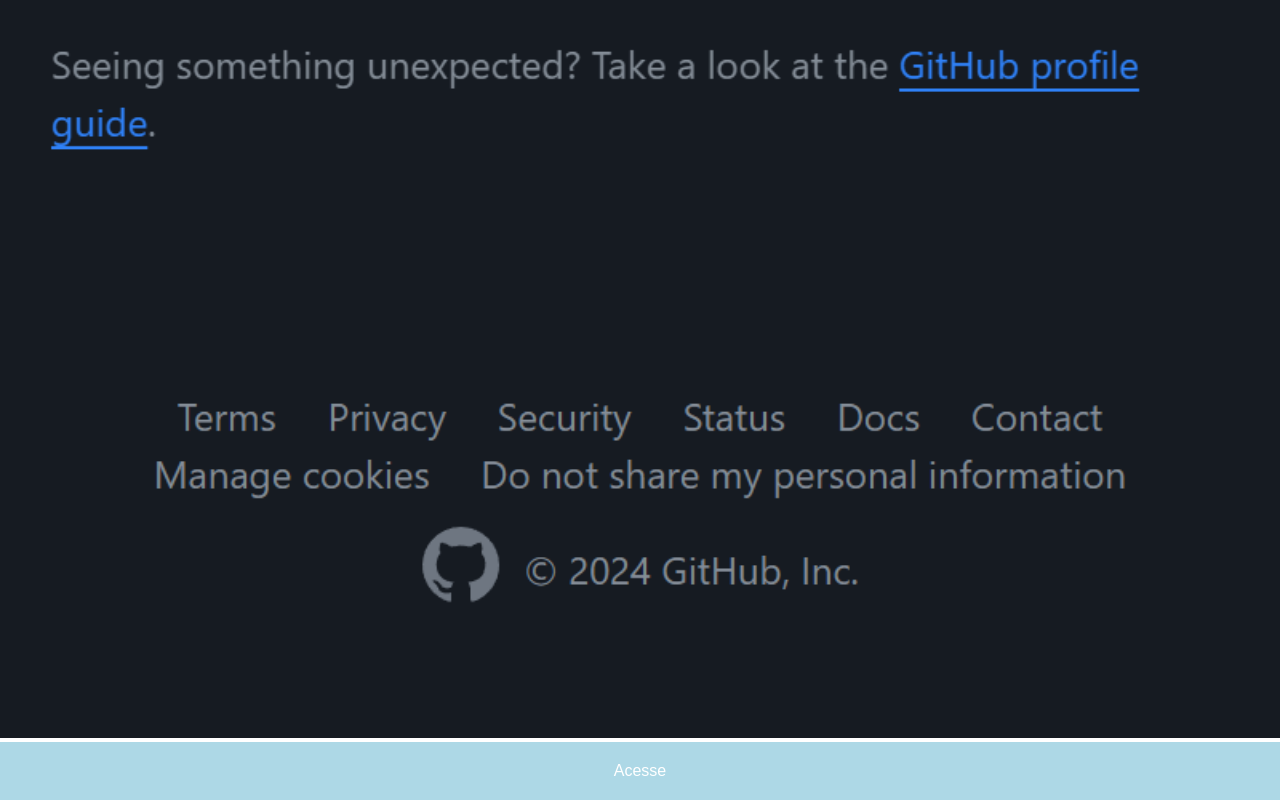
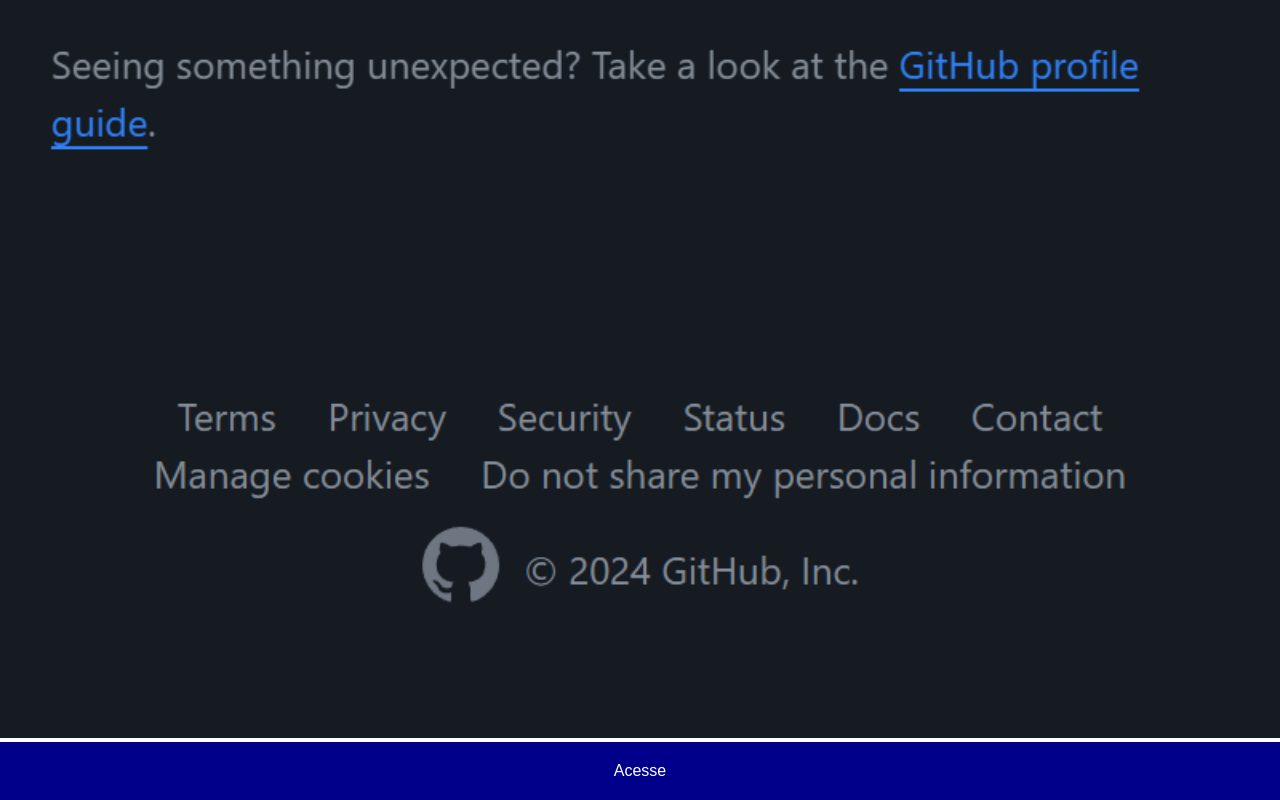
Before and after one commit to tiagogorridev/PROJETO-SOCIAL, a plain HTML site: page github.html in a window 1280 px wide. Shown: the part 5300-6100 px from the top of the page. Drawn offline with Linux system fonts and the light colour scheme.

Commit message:
Update social.css

```diff
--- a/estilos/social.css
+++ b/estilos/social.css
@@ -19,7 +19,7 @@
 
 a {
     display: block;
-    background-color: lightblue;
+    background-color: darkblue;
     color: white;
     padding: 20px;
     text-align: center;
@@ -27,5 +27,5 @@
 }
 
 a:hover {
-    background-color: lightcoral;
+    background-color: darkblue;
 }
```
